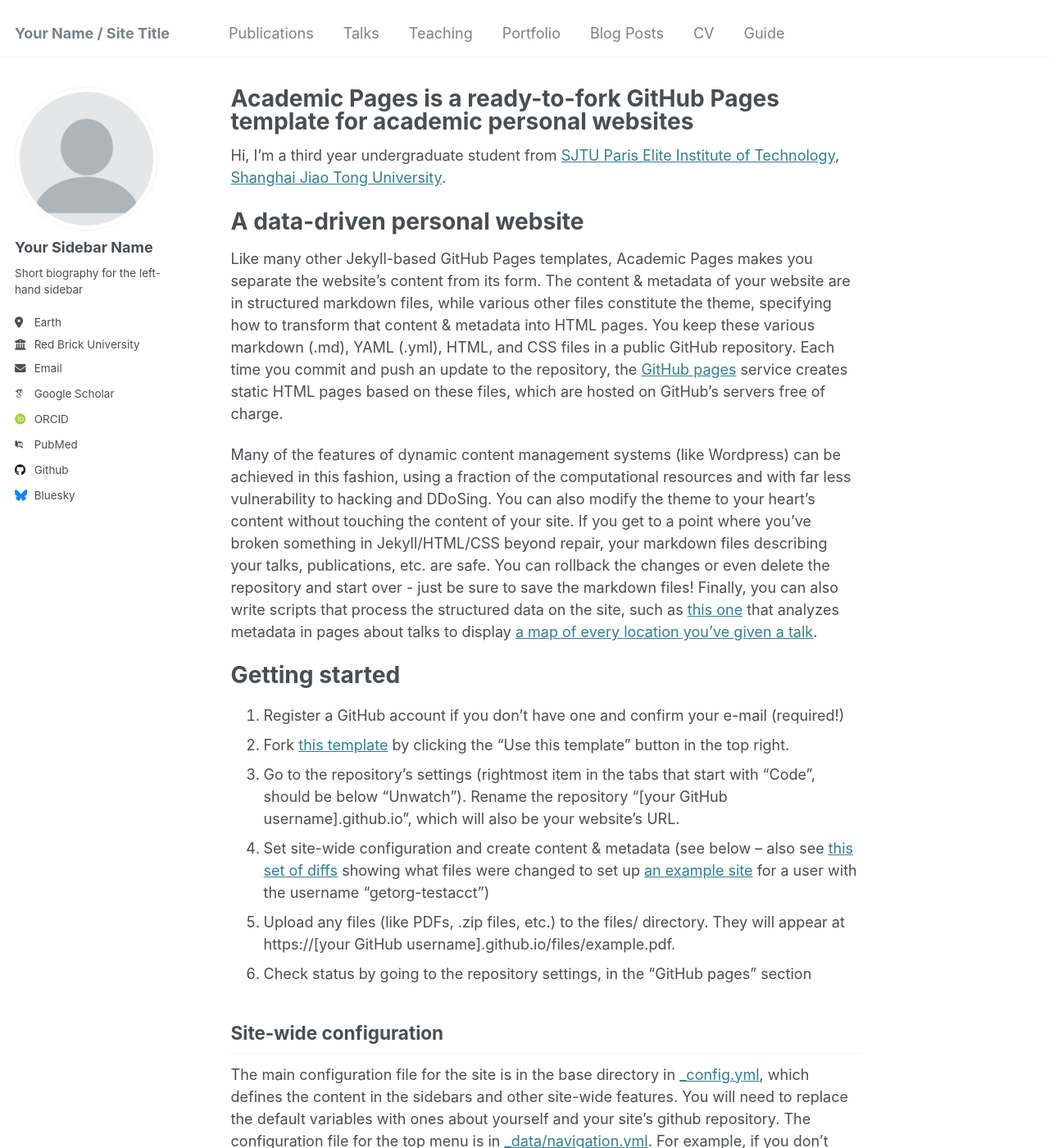
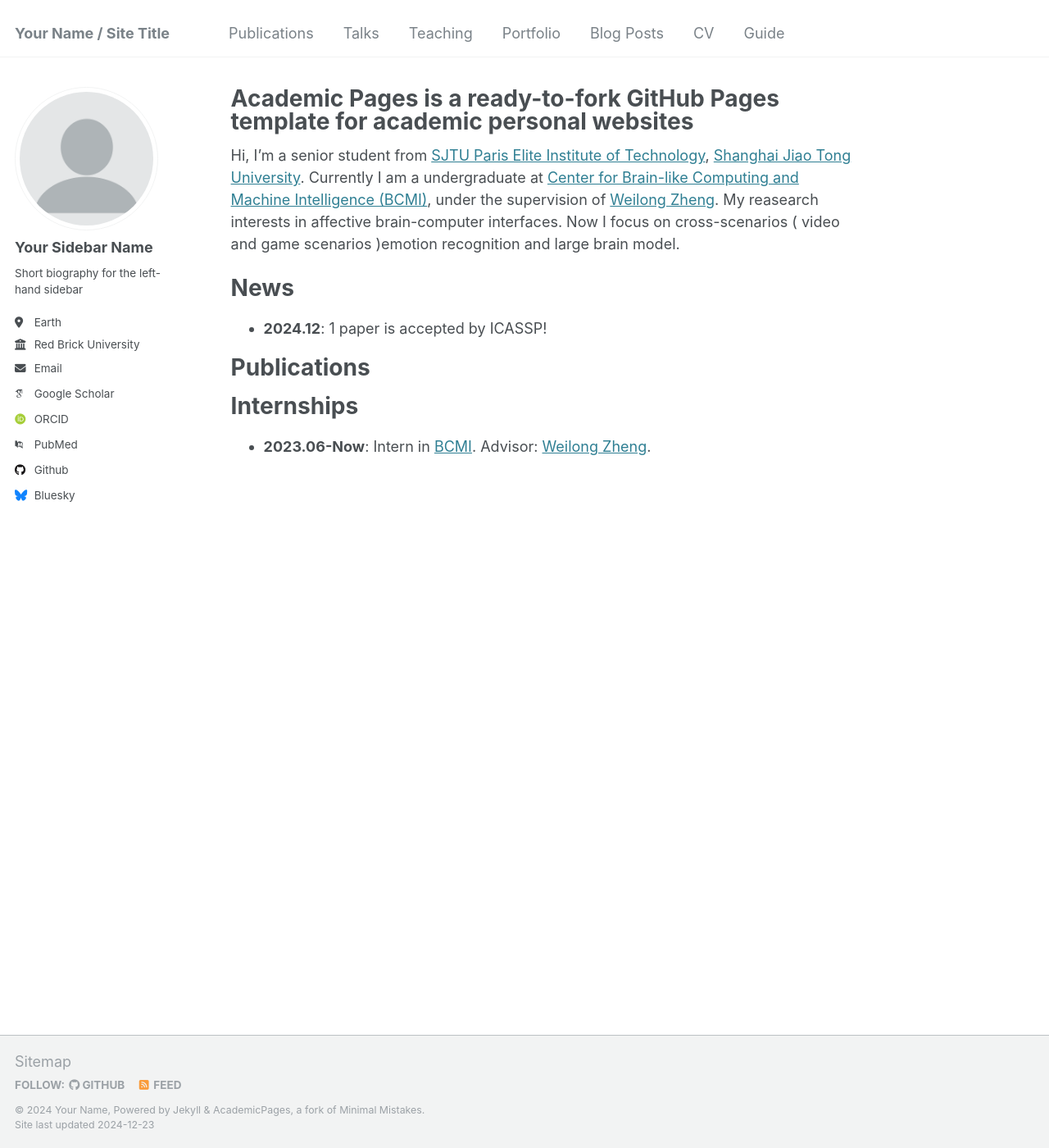
Before and after one commit to AlbertMentat/AlbertMentat.github.io, a Jekyll site: the page built from _pages/about.md, in a window 1280 px wide and 1400 px high. Shown: the whole window at 82% size. Built offline with Jekyll 4.4.1, drawn with Linux system fonts in a browser that asks for light colours; some web fonts are replaced; some of the changed text lies outside the part shown.

Commit message:
Update about.md

```diff
--- a/_pages/about.md
+++ b/_pages/about.md
@@ -7,43 +7,15 @@ redirect_from:
   - /about.html
 ---
 
-Hi, I'm a third year undergraduate student from [SJTU Paris Elite Institute of Technology](https://speit.sjtu.edu.cn/), [Shanghai Jiao Tong University](https://www.sjtu.edu.cn/).
+Hi, I'm a senior student from [SJTU Paris Elite Institute of Technology](https://speit.sjtu.edu.cn/), [Shanghai Jiao Tong University](https://www.sjtu.edu.cn/). Currently I am a undergraduate at [Center for Brain-like Computing and Machine Intelligence (BCMI)](https://bcmi.sjtu.edu.cn/), under the supervision of [Weilong Zheng](https://weilongzheng.github.io/). My reasearch interests in affective brain-computer interfaces. Now I focus on cross-scenarios ( video and game scenarios )emotion recognition and large brain model.
 
-A data-driven personal website
+News
 ======
-Like many other Jekyll-based GitHub Pages templates, Academic Pages makes you separate the website's content from its form. The content & metadata of your website are in structured markdown files, while various other files constitute the theme, specifying how to transform that content & metadata into HTML pages. You keep these various markdown (.md), YAML (.yml), HTML, and CSS files in a public GitHub repository. Each time you commit and push an update to the repository, the [GitHub pages](https://pages.github.com/) service creates static HTML pages based on these files, which are hosted on GitHub's servers free of charge.
+- **2024.12**: 1 paper is accepted by ICASSP!
 
-Many of the features of dynamic content management systems (like Wordpress) can be achieved in this fashion, using a fraction of the computational resources and with far less vulnerability to hacking and DDoSing. You can also modify the theme to your heart's content without touching the content of your site. If you get to a point where you've broken something in Jekyll/HTML/CSS beyond repair, your markdown files describing your talks, publications, etc. are safe. You can rollback the changes or even delete the repository and start over - just be sure to save the markdown files! Finally, you can also write scripts that process the structured data on the site, such as [this one](https://github.com/academicpages/academicpages.github.io/blob/master/talkmap.ipynb) that analyzes metadata in pages about talks to display [a map of every location you've given a talk](https://academicpages.github.io/talkmap.html).
+Publications
+======
 
-Getting started
+Internships
 ======
-1. Register a GitHub account if you don't have one and confirm your e-mail (required!)
-1. Fork [this template](https://github.com/academicpages/academicpages.github.io) by clicking the "Use this template" button in the top right.
-1. Go to the repository's settings (rightmost item in the tabs that start with "Code", should be below "Unwatch"). Rename the repository "[your GitHub username].github.io", which will also be your website's URL.
-1. Set site-wide configuration and create content & metadata (see below -- also see [this set of diffs](http://archive.is/3TPas) showing what files were changed to set up [an example site](https://getorg-testacct.github.io) for a user with the username "getorg-testacct")
-1. Upload any files (like PDFs, .zip files, etc.) to the files/ directory. They will appear at https://[your GitHub username].github.io/files/example.pdf.
-1. Check status by going to the repository settings, in the "GitHub pages" section
-
-Site-wide configuration
-------
-The main configuration file for the site is in the base directory in [_config.yml](https://github.com/academicpages/academicpages.github.io/blob/master/_config.yml), which defines the content in the sidebars and other site-wide features. You will need to replace the default variables with ones about yourself and your site's github repository. The configuration file for the top menu is in [_data/navigation.yml](https://github.com/academicpages/academicpages.github.io/blob/master/_data/navigation.yml). For example, if you don't have a portfolio or blog posts, you can remove those items from that navigation.yml file to remove them from the header.
-
-Create content & metadata
-------
-For site content, there is one markdown file for each type of content, which are stored in directories like _publications, _talks, _posts, _teaching, or _pages. For example, each talk is a markdown file in the [_talks directory](https://github.com/academicpages/academicpages.github.io/tree/master/_talks). At the top of each markdown file is structured data in YAML about the talk, which the theme will parse to do lots of cool stuff. The same structured data about a talk is used to generate the list of talks on the [Talks page](https://academicpages.github.io/talks), each [individual page](https://academicpages.github.io/talks/2012-03-01-talk-1) for specific talks, the talks section for the [CV page](https://academicpages.github.io/cv), and the [map of places you've given a talk](https://academicpages.github.io/talkmap.html) (if you run this [python file](https://github.com/academicpages/academicpages.github.io/blob/master/talkmap.py) or [Jupyter notebook](https://github.com/academicpages/academicpages.github.io/blob/master/talkmap.ipynb), which creates the HTML for the map based on the contents of the _talks directory).
-
-**Markdown generator**
-
-The repository includes [a set of Jupyter notebooks](https://github.com/academicpages/academicpages.github.io/tree/master/markdown_generator
-) that converts a CSV containing structured data about talks or presentations into individual markdown files that will be properly formatted for the Academic Pages template. The sample CSVs in that directory are the ones I used to create my own personal website at stuartgeiger.com. My usual workflow is that I keep a spreadsheet of my publications and talks, then run the code in these notebooks to generate the markdown files, then commit and push them to the GitHub repository.
-
-How to edit your site's GitHub repository
-------
-Many people use a git client to create files on their local computer and then push them to GitHub's servers. If you are not familiar with git, you can directly edit these configuration and markdown files directly in the github.com interface. Navigate to a file (like [this one](https://github.com/academicpages/academicpages.github.io/blob/master/_talks/2012-03-01-talk-1.md) and click the pencil icon in the top right of the content preview (to the right of the "Raw | Blame | History" buttons). You can delete a file by clicking the trashcan icon to the right of the pencil icon. You can also create new files or upload files by navigating to a directory and clicking the "Create new file" or "Upload files" buttons.
-
-Example: editing a markdown file for a talk
-![Editing a markdown file for a talk](/images/editing-talk.png)
-
-For more info
-------
-More info about configuring Academic Pages can be found in [the guide](https://academicpages.github.io/markdown/), the [growing wiki](https://github.com/academicpages/academicpages.github.io/wiki), and you can always [ask a question on GitHub](https://github.com/academicpages/academicpages.github.io/discussions). The [guides for the Minimal Mistakes theme](https://mmistakes.github.io/minimal-mistakes/docs/configuration/) (which this theme was forked from) might also be helpful.
+- **2023.06-Now**: Intern in [BCMI](https://bcmi.sjtu.edu.cn/). Advisor: [Weilong Zheng](https://weilongzheng.github.io/).
```
